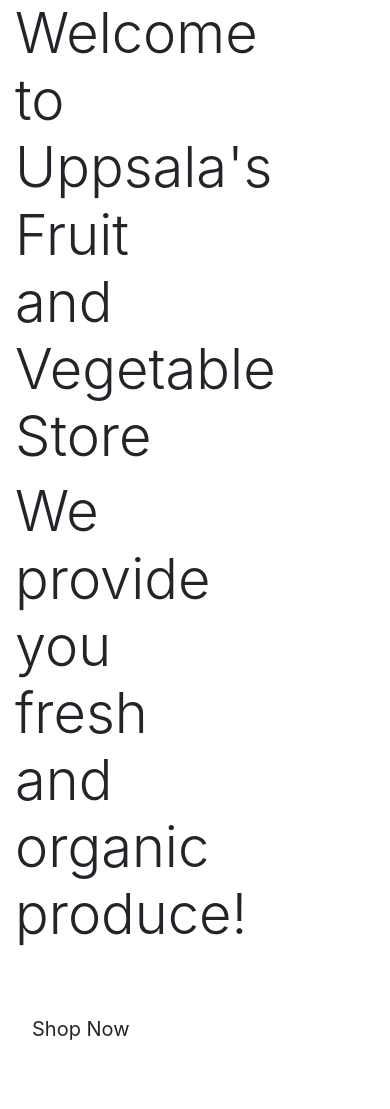
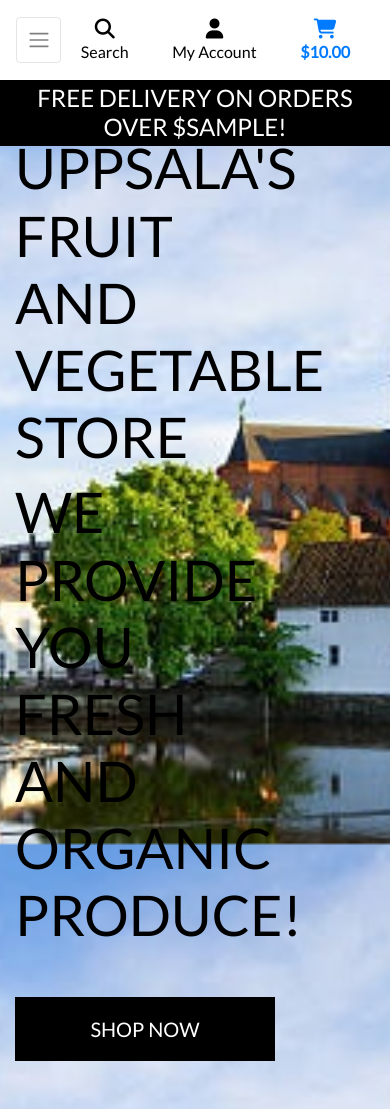
Before and after one commit to Joh201/Uppsala-Fruit-Vegetable-Store, a Django app: template home/templates/home/index.html in a window 390 px wide. Run offline with Django 3.2, Linux system fonts and the light colour scheme; the template is opened without the code that fills it: most values are stand-ins (such as "Sample title", 1, 10 or a date in 2020); some libraries are stand-ins or nearby versions.

Commit message:
Add mobile header,main navbar and css

```diff
--- /dev/null
+++ b/static/css/base.css
@@ -0,0 +1,100 @@
+
+html {
+    height: 100%;
+}
+
+body {
+    background: url('/media/uppsala8.jpg') no-repeat center center fixed;
+    background-size: cover;
+    height: calc(100vh - 164px);
+    color: #555;
+    font-family: 'Lato';
+}
+
+/* from Bulma */
+.icon {
+    align-items: center;
+    display: inline-flex;
+    justify-content: center;
+    height: 1.5rem;
+    width: 1.5rem;
+}
+
+span.navbar-toggler-icon{
+    width: 24px !important;
+    height: 24px !important;
+}
+
+button.navbar-toggler{
+    width: 45.19px !important;
+    height: 45.19px !important;
+    font-size: 16px !important;
+    padding: 9.6px !important;
+}
+
+.logo-font {
+    text-transform: uppercase;
+}
+
+.main-logo-link {
+    width: fit-content;
+}
+
+.shop-now-button {
+    background: black;
+    color: white;
+    min-width: 260px;
+}
+
+.btn-black {
+    background: black;
+    color: white;
+}
+
+.shop-now-button:hover,
+.shop-now-button:active,
+.shop-now-button:focus,
+.btn-black:hover,
+.btn-black:active,
+.btn-black:focus {
+    background: #222;
+    color: white;
+}
+
+.text-black {
+    color: #000 !important;
+}
+
+.border-black {
+    border: 1px solid black !important;
+}
+
+.bg-black {
+    background: #000 !important;
+}
+
+
+
+/* -------------------------------- Media Queries */
+
+/* Slightly larger container on xl screens */
+@media (min-width: 1200px) {
+  .container {
+    max-width: 80%;
+  }
+}
+
+/* fixed top navbar only on medium and up */
+@media (min-width: 992px) {
+    .fixed-top-desktop-only {
+        position: fixed;
+        top: 0;
+        right: 0;
+        left: 0;
+        z-index: 1030;
+    }
+
+    .header-container {
+        padding-top: 164px;
+    }
+}
--- a/templates/base.html
+++ b/templates/base.html
@@ -43,6 +43,22 @@
                 <h2 class="logo-font text-black my-0"><strong>Uppsala</strong></h2>
             </a>
         </div>
+
+        <div class="col-12 col-lg-4 my-auto py-1 py-lg-0">
+            <form method="GET" action="#">
+                <div class="input-group w-100">
+                    <input class="form-control border border-black rounded-0" type="text" name="q" placeholder="Search our site">
+                    <div class="input-group-append">
+                        <button class="form-control btn btn-black border border-black rounded-0" type="submit">
+                            <span class="icon">
+                                <i class="fas fa-search"></i>
+                            </span>
+                        </button>
+                    </div>
+                </div>
+            </form>
+        </div>
+
         <div class="col-12 col-lg-4 my-auto py-1 py-lg-0">
             <ul class="list-inline list-unstyled text-center text-lg-right my-0">
                 <li class="list-inline-item dropdown">
@@ -66,7 +82,7 @@
                     </div>
                 </li>
                 <li class="list-inline-item">
-                    <a class="{% if grand_total %}text-info font-weight-bold{% else %}text-black{% endif %} nav-link" href="{#}">
+                    <a class="{% if grand_total %}text-info font-weight-bold{% else %}text-black{% endif %} nav-link" href="#">
                         <div class="text-center">
                             <div><i class="fas fa-shopping-cart fa-lg"></i></div>
                             <p class="my-0">
@@ -80,6 +96,21 @@
                     </a>
                 </li>
             </ul>
+        </div>
+    </div>
+    <div class="row bg-white">
+        <nav class="navbar navbar-expand-lg navbar-light w-100">
+            <button class="navbar-toggler" type="button" data-toggle="collapse" data-target="#main-nav" aria-controls="main-nav" aria-expanded="false" aria-label="Toggle navigation">
+                <span class="navbar-toggler-icon"></span>
+            </button>
+            {% include 'includes/mobile-header.html' %}
+            {% include 'includes/main-nav.html' %}
+        </nav>
+    </div>
+
+    <div id="delivery-banner" class="row text-center">
+        <div class="col bg-black text-white">
+            <h4 class="logo-font my-1">Free delivery on orders over ${{ free_delivery_threshold }}!</h4>
         </div>
     </div>
     </header>
--- /dev/null
+++ b/templates/includes/main-nav.html
@@ -0,0 +1,30 @@
+<!-- adopted from course material and modified to fit project -->
+<div class="collapse navbar-collapse" id="main-nav">
+    <ul class="navbar-nav w-auto mx-auto">
+        <li class="nav-item d-block d-md-none">
+            <a class="logo-font font-weight-bold nav-link text-black mr-5" href="{% url 'home' %}" id="home-link">
+                Home
+            </a>
+        </li>
+        <li class="nav-item dropdown">
+            <a class="logo-font font-weight-bold nav-link text-black mr-5" href="#" id="all-products-link" data-toggle="dropdown" aria-haspopup="true" aria-expanded="false">
+                Store
+            </a>
+
+        </li>
+
+        <li class="nav-item dropdown">
+            <a class="logo-font font-weight-bold nav-link text-black mr-5" href="#" id="clothing-link" data-toggle="dropdown" aria-haspopup="true" aria-expanded="false">
+                Fruits
+            </a>
+
+        </li>
+
+        <li class="nav-item dropdown">
+            <a class="logo-font font-weight-bold nav-link text-black mr-5" href="#" id="homeware-link" data-toggle="dropdown" aria-haspopup="true" aria-expanded="false">
+                Vegetables
+            </a>
+
+        </li>
+    </ul>
+</div>
--- /dev/null
+++ b/templates/includes/mobile-header.html
@@ -0,0 +1,56 @@
+<li class="list-inline-item">
+    <a class="text-black nav-link d-block d-lg-none" href="#" id="mobile-search" data-toggle="dropdown" aria-haspopup="true" aria-expanded="false">
+        <div class="text-center">
+            <div><i class="fas fa-search fa-lg"></i></div>
+            <p class="my-0">Search</p>
+        </div>
+    </a>
+    <div class="dropdown-menu border-0 w-100 p-3 rounded-0 my-0" aria-labelledby="mobile-search">
+        <form class="form" method="GET" action="">
+            <div class="input-group w-100">
+                <input class="form-control border border-black rounded-0" type="text" name="q" placeholder="Search our site">
+                <div class="input-group-append">
+                    <button class="form-control form-control btn btn-black border border-black rounded-0" type="submit">
+                        <span class="icon">
+                            <i class="fas fa-search"></i>
+                        </span>
+                    </button>
+                </div>
+            </div>
+        </form>
+    </div>
+</li>
+<li class="list-inline-item dropdown">
+    <a class="text-black nav-link d-block d-lg-none" href="#" id="user-options" data-toggle="dropdown" aria-haspopup="true" aria-expanded="false">
+        <div class="text-center">
+            <div><i class="fas fa-user fa-lg"></i></div>
+            <p class="my-0">My Account</p>
+        </div>
+    </a>
+    <div class="dropdown-menu border-0" aria-labelledby="user-options">
+        {% if request.user.is_authenticated %}
+            <!-- {% if request.user.is_superuser %}
+                <a href="{% url 'add_product' %}" class="dropdown-item">Product Management</a>
+            {% endif %} -->
+            <a href="#" class="dropdown-item">My Profile</a>
+            <a href="{% url 'account_logout' %}" class="dropdown-item">Logout</a>
+        {% else %}
+            <a href="{% url 'account_signup' %}" class="dropdown-item">Register</a>
+            <a href="{% url 'account_login' %}" class="dropdown-item">Login</a>
+        {% endif %}
+    </div>
+</li>
+<li class="list-inline-item">
+    <a class="{% if grand_total %}text-primary font-weight-bold{% else %}text-black{% endif %} nav-link d-block d-lg-none" href="#">
+        <div class="text-center">
+            <div><i class="fas fa-shopping-cart fa-lg"></i></div>
+            <p class="my-0">
+                {% if grand_total %}
+                    ${{ grand_total|floatformat:2 }}
+                {% else %}
+                    $0.00
+                {% endif %}
+            </p>
+        </div>
+    </a>
+</li>
```
